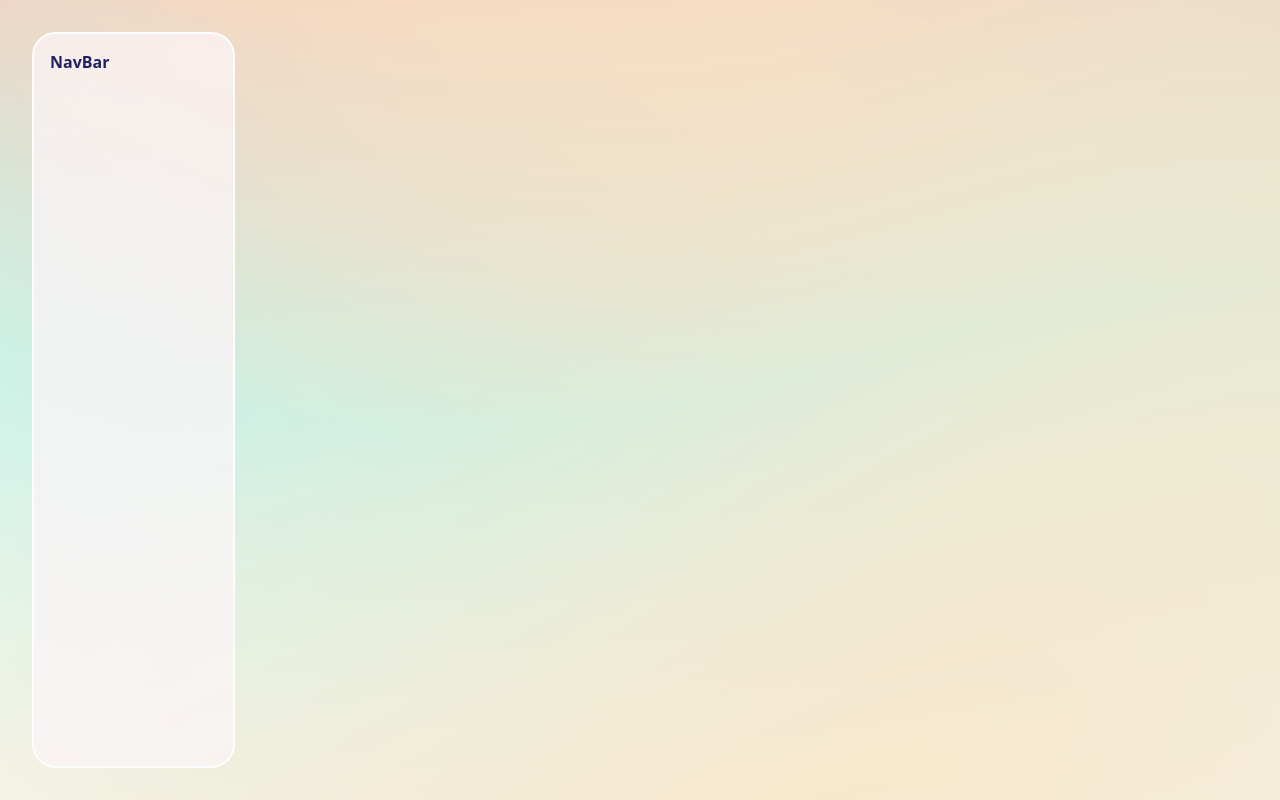
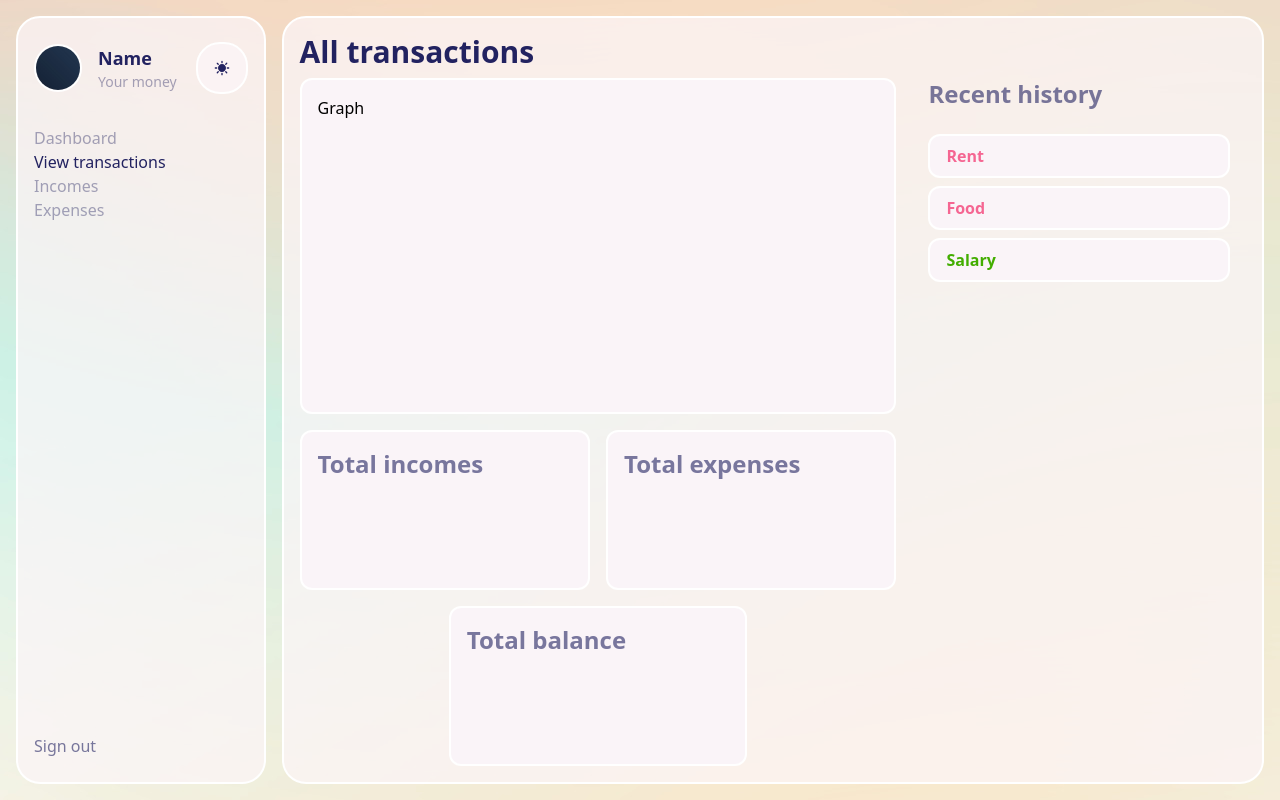
Before and after one commit to Mentoriassssssss/expense-tracker-front, a Next.js app: page / in a window 1280 px wide. Built offline with nearby package versions, Linux system fonts and the light colour scheme.

Commit message:
finish skeleton for home

```diff
--- /dev/null
+++ b/app/components/changeTheme.tsx
@@ -0,0 +1,47 @@
+'use client';
+
+import { FaMoon } from "react-icons/fa";
+import { MdSunny } from "react-icons/md";
+import {useState, useEffect} from 'react';
+
+const ChangeTheme = () => {
+
+    const [dark,setDark] = useState<boolean>();
+
+    const handleChangeTheme = () => {
+        if (document?.querySelector('body')) {
+            document.querySelector('body')?.classList.toggle('dark');
+            setDark(!dark);
+        }
+    }
+
+    useEffect(() => {
+        if (document !== undefined) {
+            if (document?.querySelector('body')) {
+                setDark(document.querySelector('body')?.classList.contains('dark'));
+            }
+        }
+    })
+
+    return (
+        <button
+        onClick={handleChangeTheme}
+        className="
+        h-[50px]
+        aspect-square
+        bg-[var(--background)]
+        border-2
+        border-[var(--border)]
+        rounded-3xl
+        px-4
+        py-6
+        font-bold
+        flex
+        gap-4
+        justify-center
+        items-center
+        ">
+            {dark ? <FaMoon color="var(--primary-color)" /> : <MdSunny color="var(--primary-color)"/>}
+        </button>)
+}
+export default ChangeTheme;
--- a/app/components/sideBar.tsx
+++ b/app/components/sideBar.tsx
@@ -1,17 +1,53 @@
+import Image from "next/image";
+import Link from "next/link";
+import avatar from '../public/assets/darkBg.jpg';
+import ChangeTheme from "./changeTheme";
+
 export default function SideBar() {
     return (
         <div className="
         h-full
-        w-1/6
+        w-1/5
+        min-w-60
         bg-[var(--background)]
         border-2
         border-[var(--border)]
         rounded-3xl
-        p-4
-        text-[var(--primary-color)]
+        px-4
+        py-6
         font-bold
+        flex
+        flex-col
+        gap-4
+        justify-between
         ">
-            NavBar
+            <div className="flex gap-4 items-center">
+                <div className="w-12 h-12
+                    rounded-full
+                    overflow-hidden
+                    border-2
+                    border-[var(--border)] ">
+                    <Image src={avatar} alt="profile"
+                        className="w-full h-full object-cover"
+                    />
+                </div>
+                <div className="flex flex-col justify-center grow">
+                    <h3 className="text-[var(--primary-color)] text-lg font-bold">Name</h3>
+                    <p className="text-[var(--primary-color3)] text-sm font-medium">Your money</p>
+                </div>
+            <ChangeTheme />
+            </div>
+            <div className="h-full pt-4 text-[var(--primary-color3)] text-md font-medium">
+                <ul>
+                    <li>Dashboard</li>
+                    <li><Link href='/transactions' className="text-[var(--primary-color)]">View transactions</Link></li>
+                    <li>Incomes</li>
+                    <li>Expenses</li>
+                </ul>
+            </div>
+            <div className="text-[var(--primary-color2)] text-md font-medium">
+                Sign out
+            </div>
         </div>
     )
 }
--- a/app/globals.css
+++ b/app/globals.css
@@ -5,13 +5,28 @@
 :root {
   --background: rgba(252, 246, 249, 0.72);
   --primary-color: #222260;
-  --primary-color2: 'color: rgba(34, 34, 96, .6)';
-  --primary-color3: 'color: rgba(34, 34, 96, .4)';
+  --primary-color2: rgba(34, 34, 96, .6);
+  --primary-color3: rgba(34, 34, 96, .4);
   --green: #42AD00;
   --grey: #aaa;
   --accent: #F56692;
   --delete: #FF0000;
-  --border: #fefdfe;
+  --border: white;
+  --highlight-background: #faf4f8;
+}
+
+.dark {
+  --background: #121212;
+  --primary-color: #fff;
+  --primary-color2:  rgba(255, 255, 255, 0.9);
+  --primary-color3: rgba(255, 255, 255, 0.7);
+  --green: #42AD00;
+  --grey: #aaa;
+  --accent: #FF0000;
+  --delete: red;
+  --border: rgba(255, 255, 255, 0.3);
+  --highlight-background: rgba(255, 255, 255, 0.12);
+  background-image: url('./public/assets/darkBg.jpg');
 }
 
 body {
@@ -19,6 +34,7 @@
   top: 0;
   margin: 0;
   padding: 0;
+  display: flex;
 }
 
 html {
--- a/app/layout.tsx
+++ b/app/layout.tsx
@@ -17,7 +17,7 @@
   return (
     <html lang="en" className="h-full w-full flex">
       <body
-        className={`grow-1 w-full p-8`}
+        className={`grow-1 w-full p-4 gap-4 flex`}
       >
         <SideBar />
         {children}
--- a/app/page.tsx
+++ b/app/page.tsx
@@ -2,7 +2,44 @@
 
 export default function Home() {
   return (
-    <div className="">
+    <div className="h-full
+    grow
+    flex
+    flex-col
+    bg-[var(--background)]
+    border-2
+    border-[var(--border)]
+    rounded-3xl
+    p-4
+    gap-2
+    ">
+      <p className="w-full text-[var(--primary-color)] text-3xl font-semibold">All transactions</p>
+      <div className="h-full w-full flex gap-4">
+        <div className="h-full grow-[11] flex flex-col gap-4">
+          <div className="h-[50%] w-full rounded-xl border-2 border-[var(--border)] p-4 bg-[var(--highlight-background)]">
+            Graph
+          </div>
+          <div className="h-[50%] w-full grid grid-cols-2 gap-4 text-2xl text-[var(--primary-color2)] font-bold">
+            <div className="border-2 border-[var(--border)] rounded-xl p-4 bg-[var(--highlight-background)]">
+              Total incomes
+            </div>
+            <div className="border-2 border-[var(--border)] rounded-xl p-4 bg-[var(--highlight-background)]">
+              Total expenses
+            </div>
+            <div className="col-span-2 flex items-center justify-center">
+              <div className="border-2 border-[var(--border)] rounded-xl p-4 w-[50%] h-full bg-[var(--highlight-background)]">Total balance</div>
+            </div>
+          </div>
+        </div>
+        <div className="h-full grow-[9] px-4">
+          <p className="text-[var(--primary-color2)] text-2xl font-bold mb-6">Recent history</p>
+          <ul className="w-full gap-2 flex flex-col font-semibold">
+            <li className="text-[var(--accent)] bg-[var(--highlight-background)] py-2 px-4 rounded-xl border-2 border-[var(--border)]">Rent</li>
+            <li className="text-[var(--accent)] bg-[var(--highlight-background)] py-2 px-4 rounded-xl border-2 border-[var(--border)]">Food</li>
+            <li className="text-[var(--green)] bg-[var(--highlight-background)] py-2 px-4 rounded-xl border-2 border-[var(--border)]">Salary</li>
+          </ul>
+        </div>
+      </div>
     </div>
   );
 }
--- /dev/null
+++ b/app/transactions/page.tsx
@@ -0,0 +1,14 @@
+export default function ViewTransactions() {
+    return (
+        <div className="h-full w-full
+        flex
+        bg-[var(--background)]
+        border-2
+        border-[var(--border)]
+        rounded-3xl
+        p-4
+        ">
+            View Transactions
+        </div>
+    );
+}
```
Also changed, not shown: package.json (+5 -4 lines), 1 other file (tests, documents, lock files or other folders).
